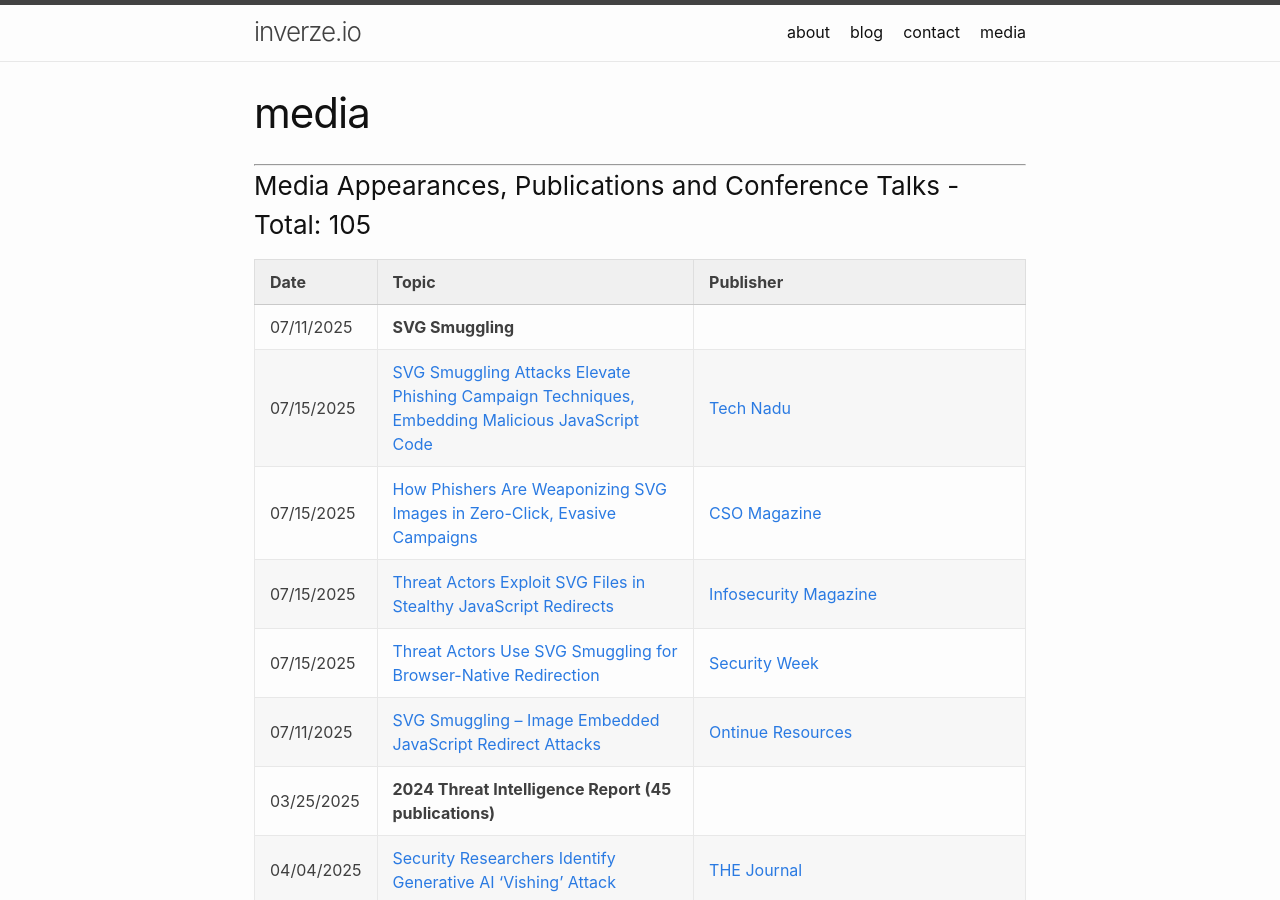
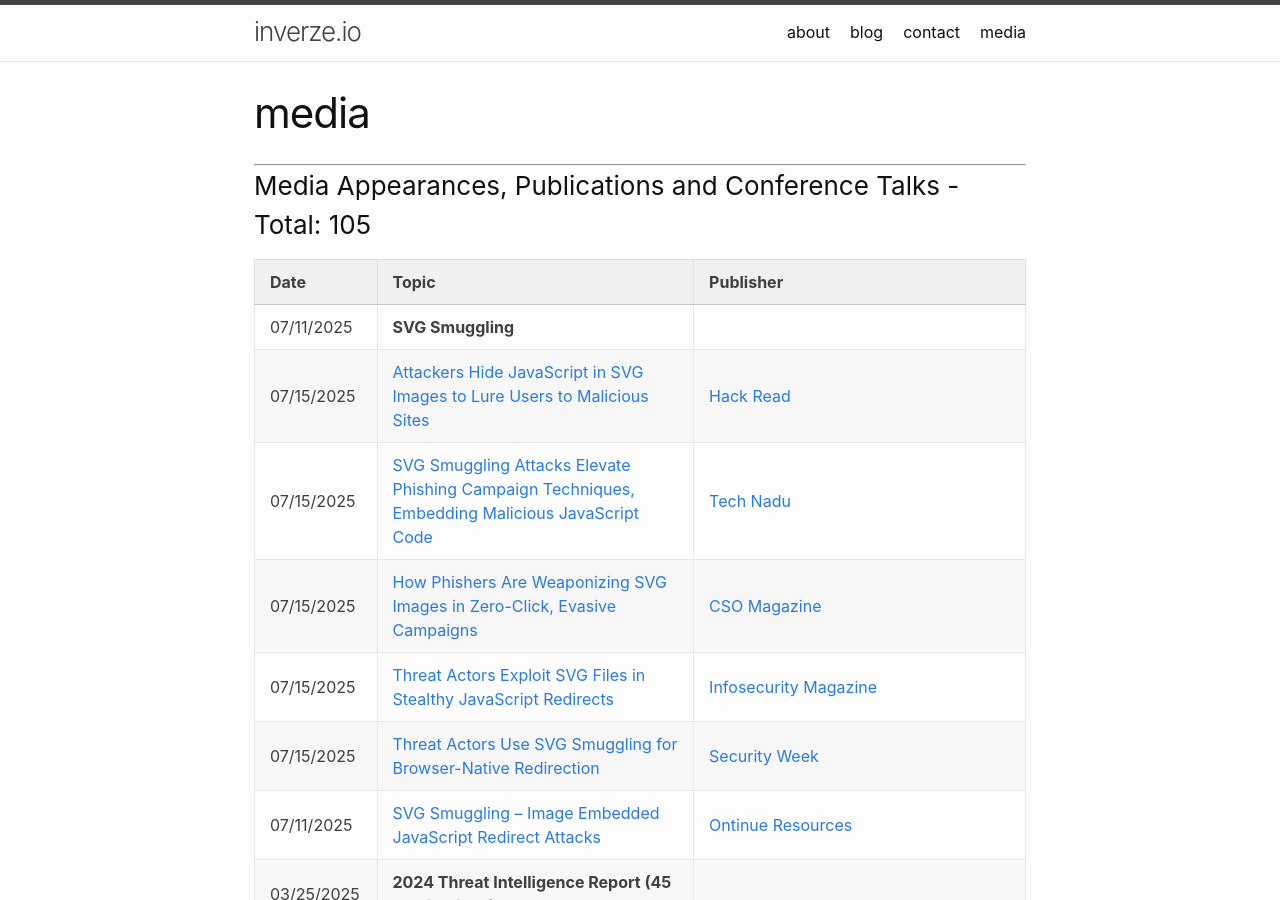
Before and after one commit to inverzeio/blog, a Jekyll site: the page built from media.md, in a window 1280 px wide and 900 px high. Built offline with Jekyll 4.4.1, drawn with Linux system fonts in a browser that asks for light colours.

Commit message:
Update media.md

```diff
--- a/media.md
+++ b/media.md
@@ -10,6 +10,7 @@
 | Date | Topic | Publisher |
 | ------------- | :------------- | :------------- |
 | 07/11/2025 | **SVG Smuggling** |
+| 07/15/2025 | [Attackers Hide JavaScript in SVG Images to Lure Users to Malicious Sites](https://hackread.com/attackers-hide-javascript-svg-images-malicious-sites/) | [Hack Read](https://hackread.com) |
 | 07/15/2025 | [SVG Smuggling Attacks Elevate Phishing Campaign Techniques, Embedding Malicious JavaScript Code](https://www.technadu.com/svg-smuggling-attacks-elevate-phishing-campaign-techniques-embedding-malicious-javascript-code/602748/) | [Tech Nadu](https://www.technadu.com) |
 | 07/15/2025 | [How Phishers Are Weaponizing SVG Images in Zero-Click, Evasive Campaigns](https://www.csoonline.com/article/4022432/how-phishers-are-weaponizing-svg-images-in-zero-click-evasive-campaigns.html) | [CSO Magazine](https://www.csoonline.com) |
 | 07/15/2025 | [Threat Actors Exploit SVG Files in Stealthy JavaScript Redirects](https://www.infosecurity-magazine.com/news/hackers-svg-files-javascript/) | [Infosecurity Magazine](https://www.infosecurity-magazine.com) |
```
